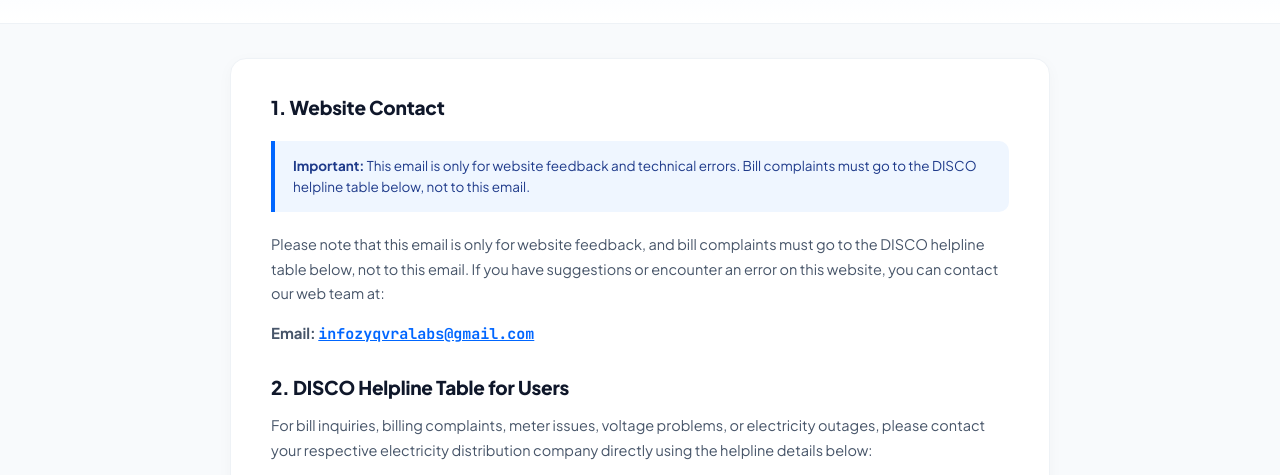
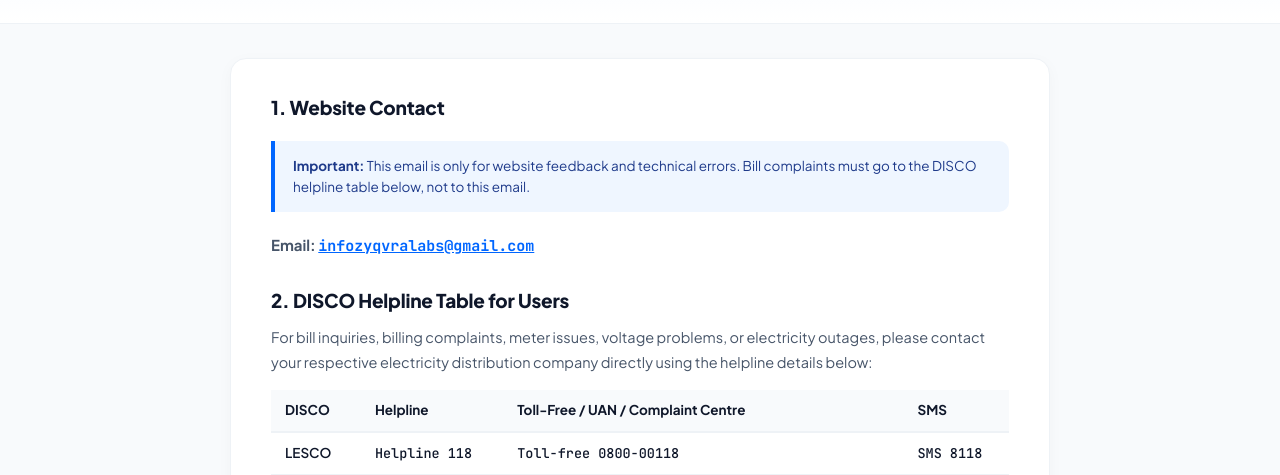
Before and after one commit to haseebkhokhar0999-lang/PITC-Bill-Checker, a website: page public/contact.html in a window 1280 px wide. Shown: the part 247-722 px from the top of the page. Drawn offline with Linux system fonts and the light colour scheme.

Commit message:
refactor(contact): remove duplicate warning paragraph under website contact

```diff
--- a/public/contact.html
+++ b/public/contact.html
@@ -92,9 +92,6 @@
       <div class="legal-callout blue">
         <strong>Important:</strong> This email is only for website feedback and technical errors. Bill complaints must go to the DISCO helpline table below, not to this email.
       </div>
-      <p class="legal-p">
-        Please note that this email is only for website feedback, and bill complaints must go to the DISCO helpline table below, not to this email. If you have suggestions or encounter an error on this website, you can contact our web team at:
-      </p>
       <p class="legal-p" style="font-size: 15px; margin: 12px 0 24px;">
         <strong>Email:</strong> <a href="mailto:infozyqvralabs@gmail.com" style="color: var(--blue-primary); font-weight: 700; font-family: var(--font-mono);">infozyqvralabs@gmail.com</a>
       </p>
```
